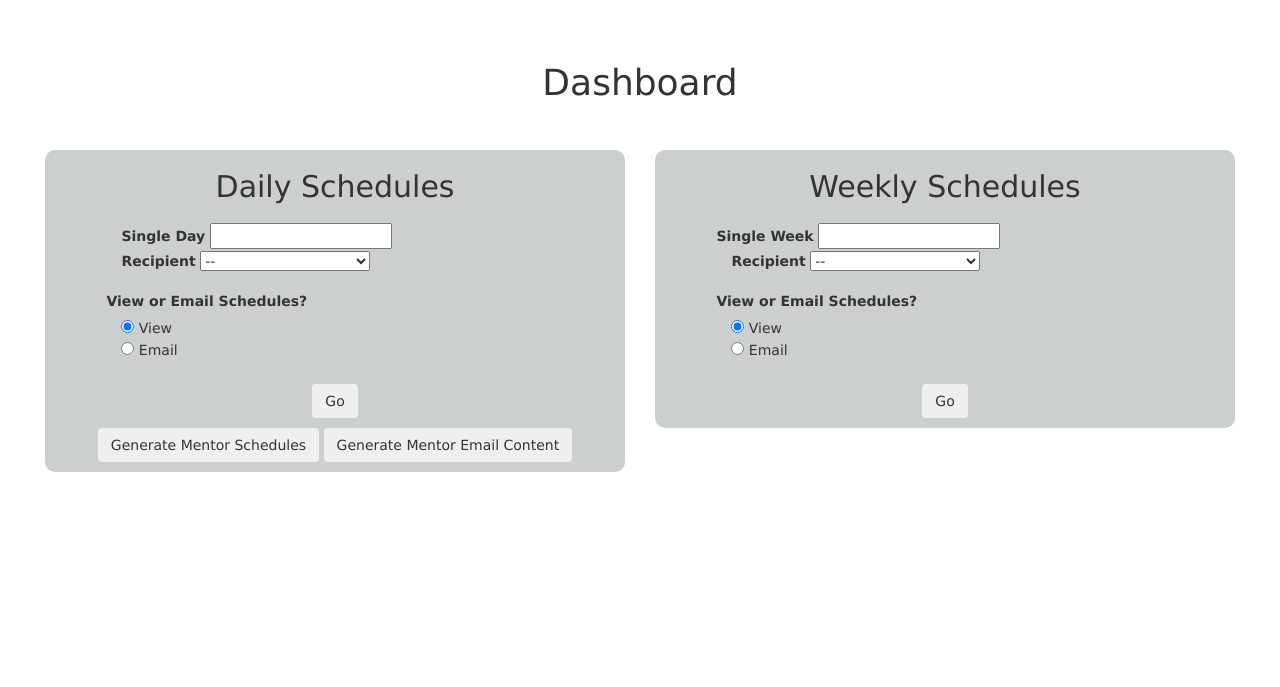
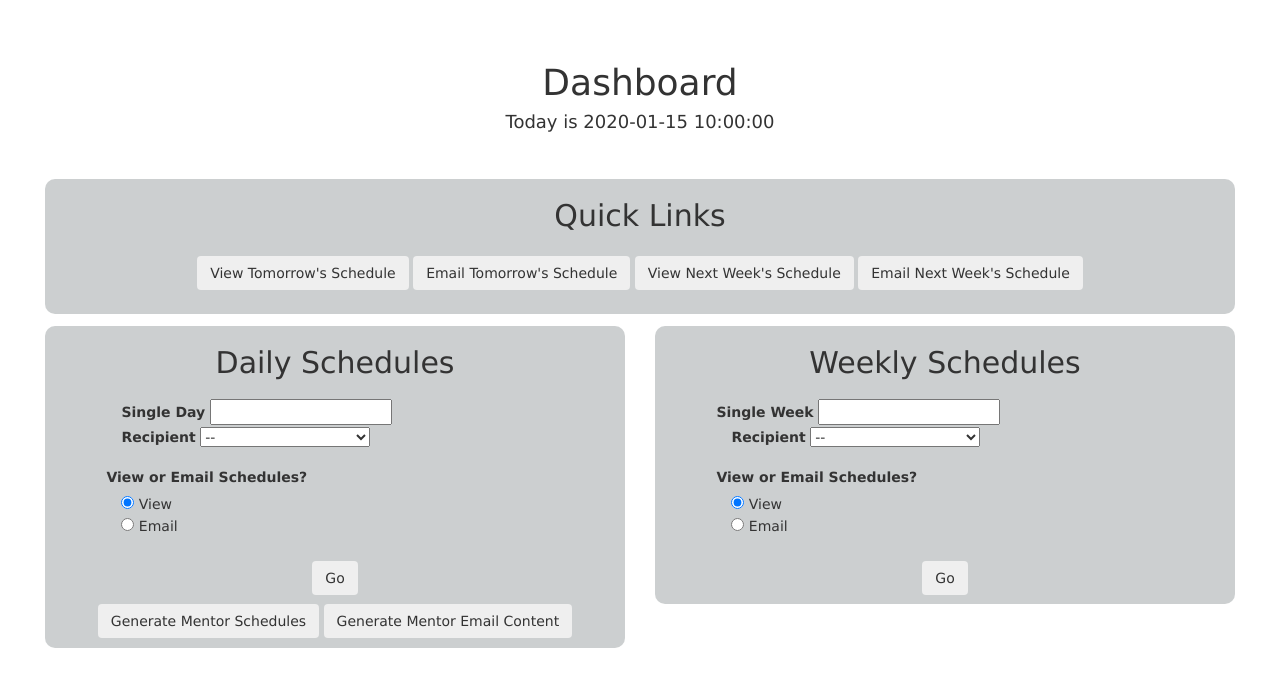
Before and after one commit to ksarmentrout/TS-Mentor-Madness-Bot, a Flask app: template templates/dashboard.html in a window 1280 px wide. Shown: the top 687 px of the page. Run offline with Flask 2, Linux system fonts and the light colour scheme; the template is opened without the code that fills it: most values are stand-ins (such as "Sample title", 1, 10 or a date in 2020); parts of the project's set-up code (start-up, migrations or seed data) failed here and were passed over; some libraries are stand-ins or nearby versions.

Commit message:
added quick links section to dashboard

```diff
--- a/application.py
+++ b/application.py
@@ -1,6 +1,7 @@
 import json
 import os
 import sys
+import datetime
 
 sys.path.append(os.path.join(os.path.abspath(os.path.dirname(__file__)), 'functions/'))
 import logging
@@ -56,6 +57,10 @@ def dashboard():
     week_names = list(vrs.weeks.keys())
     week_names.sort()
 
+    # Get today's date
+    today = datetime.datetime.today()
+    today = '{dy:%A}, {dy.month}/{dy.day}/{dy.year}'.format(dy=today)
+
     return render_template(
         'dashboard.html',
         days=vrs.sheet_options,
@@ -65,7 +70,8 @@ def dashboard():
         all_proper_names=proper_name_list,
         associate_names=associate_proper_names,
         company_names=company_proper_names,
-        mentor_names=mentor_names
+        mentor_names=mentor_names,
+        todays_date=today
     )
 
 
@@ -115,8 +121,48 @@ def view_schedule():
 
 @application.route('/email_schedule', methods=['POST'])
 def email_schedule():
-    flash('schedule emailing is not yet implemented')
-    return redirect(url_for('dashboard'))
+    # flash('schedule emailing is not yet implemented')
+    # return redirect(url_for('dashboard'))
+    form_data = request.form.to_dict()
+    page_dict = {
+        'daily_or_weekly': form_data.get('daily_or_weekly'),
+        'name': form_data.get('names')
+    }
+
+    # Check if it's weekly or daily
+    if form_data.get('daily_or_weekly') == 'daily':
+        # Ensure that the data is available
+        if not form_data.get('day-picker'):
+            flash('Please choose a day to view the schedule. ' + str(form_data))
+            return redirect(url_for('dashboard'))
+        elif not form_data.get('names'):
+            flash('Please choose a person or team to view their schedule.')
+            return redirect(url_for('dashboard'))
+
+        # Format the data
+        formatted_date = utils.format_day_picked(form_data['day-picker'])
+        page_dict['date'] = [formatted_date]
+
+    elif form_data.get('daily_or_weekly') == 'weekly':
+        if not form_data.get('week-picker'):
+            flash('Please choose a week to view the schedule. ' + str(form_data))
+            return redirect(url_for('dashboard'))
+        elif not form_data.get('names'):
+            flash('Please choose a person or team to view their schedule.')
+            return redirect(url_for('dashboard'))
+
+        # Format the data
+        page_dict['date'] = utils.format_week_picked(form_data['week-picker'])
+    else:
+        return False
+
+    meeting_dict = db.get_meeting_views(page_dict)
+    page_dict['meetings'] = meeting_dict
+
+    return render_template(
+        'view_schedule.html',
+        **page_dict
+    )
 
 
 @application.route('/update_db', methods=['POST'])
--- a/templates/dashboard.html
+++ b/templates/dashboard.html
@@ -67,6 +67,8 @@
     <h1 style="text-align: center; margin-top: 5%;">
         Dashboard
     </h1>
+    <h4 style="text-align: center">Today is {{ todays_date }}</h4>
+
     {% with messages = get_flashed_messages() %}
        {% if messages %}
           {% for message in messages %}
@@ -78,6 +80,34 @@
     {% endwith %}
 
     <div class="col-lg-12 column-container">
+
+            {#    Quick Links block    #}
+        <div class="col-sm-12">
+            <div class="solid_bubble">
+                <h2>Quick Links</h2>
+
+                <div class="button-group" style="align-content: center">
+                    <button class="btn btn-secondary" id="" name="">
+                        View Tomorrow's Schedule
+                    </button>
+
+                    <button class="btn btn-secondary" id="" name=""
+                    value="">
+                        Email Tomorrow's Schedule
+                    </button>
+
+                    <button class="btn btn-secondary" id="" name="">
+                        View Next Week's Schedule
+                    </button>
+
+                    <button class="btn btn-secondary" id="" name=""
+                    value="">
+                        Email Next Week's Schedule
+                    </button>
+                </div>
+
+            </div>
+        </div>
 
         {#    Daily Schedule block    #}
         <div class="col-sm-6">
```
